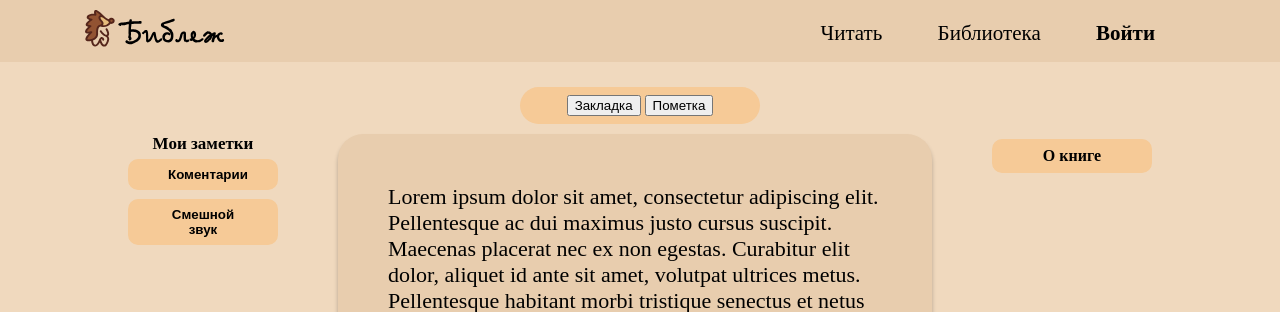
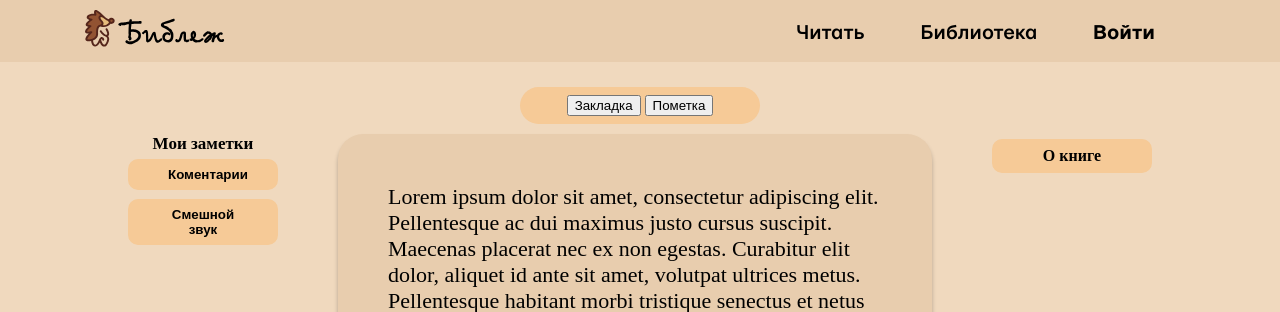
Before and after one commit to S1norin/biblyozh, a Flask app: page /reader/23022/1 in a window 1280 px wide. Shown: the top 312 px of the page. Run offline with Flask 3, Linux system fonts and the light colour scheme; data comes from the database, SQL or seed files in the repository.

Commit message:
Всё починено

```diff
--- a/main.py
+++ b/main.py
@@ -60,6 +60,7 @@ def register():
         return redirect('/')
     return render_template('register.html', form=form)
 
+
 @app.route('/upload', methods=['GET', 'POST'])
 def upload():
     form = FileForm()
@@ -90,6 +91,7 @@ def logout():
 def library():
     return render_template('library.html')
 
+
 @app.route('/reader/<int:book_id>/<int:current_page>')
 def reader(book_id, current_page):
     db_sess = db_session.create_session()
--- a/static/styles/library.css
+++ b/static/styles/library.css
@@ -1,6 +1,7 @@
 @font-face {
     font-family: 'Mariupol';
-    src: url('../fonts/MARIUPOL-MEDIUM.TTF') format("ttf");
+    src: local('Mariupol-Medium'),
+    url('../fonts/mariupol-medium.ttf'), format("ttf");
     font-weight: 600;
     font-style: normal;
 }
@@ -8,7 +9,7 @@
 @font-face {
     font-family: 'Mariupol';
     src: local('Mariupol-Bold'),
-    url('../../static/fonts/MARIUPOL-BOLD.TTF') format("ttf");
+    url('../fonts/mariupol-bold.ttf'), format("ttf");
     font-weight: 800;
     font-style: normal;
 }
--- a/static/styles/reader.css
+++ b/static/styles/reader.css
@@ -1,15 +1,7 @@
-@font-face {
-    font-family: 'Inglobal';
-    src: local('Inglobal-Bold'),
-    url('Inglobal-Bold.woff2') format("woff2");
-    font-weight: 800;
-    font-style: normal;
-}
-
 @font-face {
     font-family: 'Mariupol';
     src: local('Mariupol-Medium'),
-    url('MARIUPOL-MEDIUM.TTF') format("ttf");
+    url('../fonts/mariupol-medium.ttf'), format("ttf");
     font-weight: 600;
     font-style: normal;
 }
@@ -17,15 +9,9 @@
 @font-face {
     font-family: 'Mariupol';
     src: local('Mariupol-Bold'),
-    url('MARIUPOL-BOLD.TTF') format("ttf");
+    url('../fonts/mariupol-bold.ttf'), format("ttf");
     font-weight: 800;
     font-style: normal;
-}
-
-@media (max-width: 1420px) {
-    .book-names-container {
-        display: none;
-    }
 }
 
 a {
--- a/templates/reader.html
+++ b/templates/reader.html
@@ -1,17 +1,17 @@
 <!doctype html>
 <html lang="en">
 <head>
-    <link href="../static/styles/reader.css" rel="stylesheet">
     <meta charset="utf-8">
     <meta name="viewport" content="width=device-width, initial-scale=1, shrink-to-fit=no">
     <title>{{title}}</title>
+    <link rel="stylesheet" href="{{ url_for('static', filename='styles/reader.css') }}">
 </head>
 
 <body>
 <header>
     <div class="header-container">
         <a class="logo" href="/main">
-            <img src="../static/images/logo.svg" alt="logo img" class="logo-img">
+            <img src="{{ url_for('static', filename='images/logo.svg') }}" alt="logo img" class="logo-img">
         </a>
 
         <nav class="header-nav">
@@ -54,7 +54,7 @@
         <script>
             function play() {
                 var audio = new Audio(
-    '../static/metal-pipe-falling-sound-effect.mp3');
+    '{{ url_for('static', filename='metal-pipe-falling-sound-effect.mp3') }}');
                 audio.play();
             }
         </script>
```
Also changed, not shown: static/styles/login.css (+0 -16 lines), static/styles/upload.css (+0 -16 lines), static/fonts/MARIUPOL-REGULAR.ttf (renamed from static/fonts/MARIUPOL-REGULAR.TTF), static/fonts/mariupol-bold.ttf (renamed from static/fonts/MARIUPOL-BOLD.TTF), static/fonts/mariupol-medium.ttf (renamed from static/fonts/MARIUPOL-MEDIUM.TTF).
